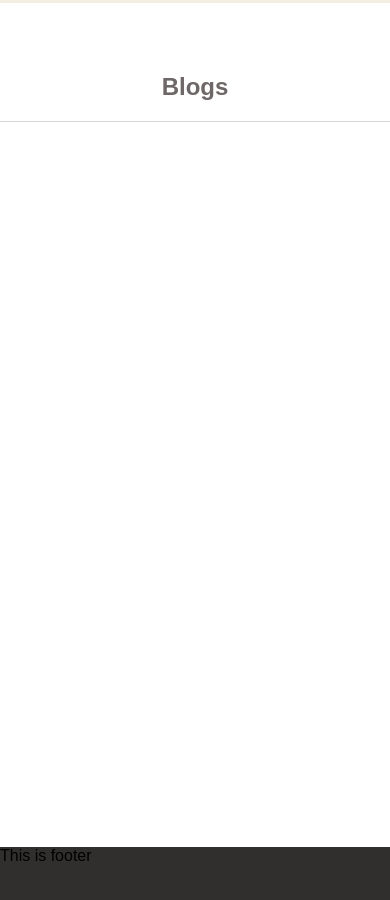
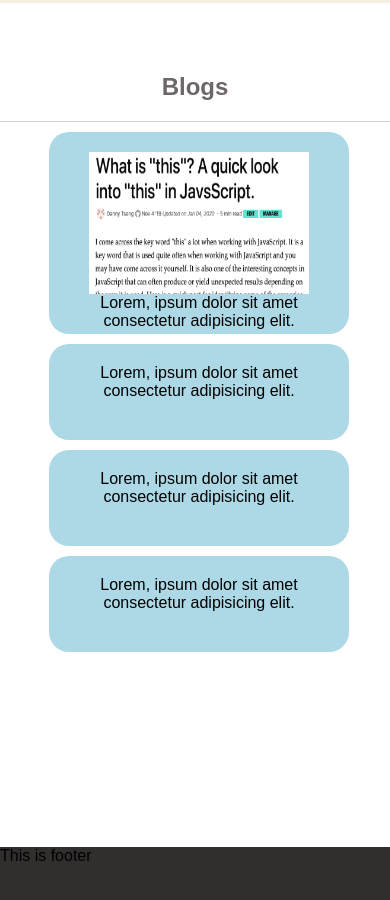
Before and after one commit to dtFocuS/dtFocuS.github.io, a website: page index.html in a window 390 px wide. Shown: the part 2619-3519 px from the top of the page. Drawn offline with nearby package versions, Linux system fonts and the light colour scheme.

Commit message:
added responsive blog grid

```diff
--- a/index.html
+++ b/index.html
@@ -160,6 +160,26 @@
             <section id="blog" class="for-blogs">
                 <h1>Blogs</h1>
                 <hr>
+                <div class="blogs">
+                    <div class="grid-blogs">
+                        <div class="blog-box">
+                            <div class="blog-layer"></div>
+                            <figure class="blogImage">
+                                <img src="./images/blog1.png" />
+                            </figure>
+                            <p>Lorem, ipsum dolor sit amet consectetur adipisicing elit.</p>
+                        </div>
+                        <div class="blog-box">
+                            <p>Lorem, ipsum dolor sit amet consectetur adipisicing elit.</p>
+                        </div>
+                        <div class="blog-box">
+                            <p>Lorem, ipsum dolor sit amet consectetur adipisicing elit.</p>
+                        </div>
+                        <div class="blog-box">
+                            <p>Lorem, ipsum dolor sit amet consectetur adipisicing elit.</p>
+                        </div>
+                    </div>
+                </div>
 
             </section>
 
--- a/style.css
+++ b/style.css
@@ -273,14 +273,14 @@ body {
   }
 } */
 
-@media only screen and (max-width: 700px) {
+/* @media only screen and (max-width: 700px) {
   #projects {
     grid-gap: 20px;
   }
   .project-box {
     grid-column-end: span 10;
   }
-}
+} */
 
 .grid .project-box .imgBox:before {
   content: "";
@@ -480,6 +480,12 @@ li a {
 
 /* styling for blogs section */
 
+.blogs {
+  width: 80%;
+  margin: 0 auto;
+  height: auto;
+}
+
 .for-blogs {
   height: 100vh;
 }
@@ -501,6 +507,45 @@ li a {
   margin-right: auto;
 
 }
+
+.grid-blogs {
+  /* width: 1200px; */
+  /*height: auto;*/
+  margin: 0 auto;
+  display: grid;
+  grid-template-columns: repeat(auto-fit, minmax(300px, 1fr));
+  /* grid-template-columns: repeat(auto-fill, 300px); */
+  grid-gap: 10px;
+  padding: 10px;
+  box-sizing: border-box;
+}
+
+.grid-blogs .blog-box {
+  /* position: relative; */
+  background: lightblue;
+  padding: 20px 40px 40px;
+  text-align: center;
+  /* overflow: hidden; */
+  border-radius: 20px;
+  position: relative;
+  width: 100%;
+  height: 100%;
+  box-sizing: border-box;
+  /* box-shadow: 0 10px 40px rgba(0, 0, 0, 0.5); */
+}
+
+.grid-blogs .blog-box .blogImage {
+  width: 100%;
+  height: 100%;
+  position: relative;
+}
+
+.grid-blogs .blog-box .blogImage img {
+  width: 100%;
+  height: 100%;
+}
+
+
 
 
 /* .about-me .selfie:before {
```
Also changed, not shown: images/blog1.png (added).
